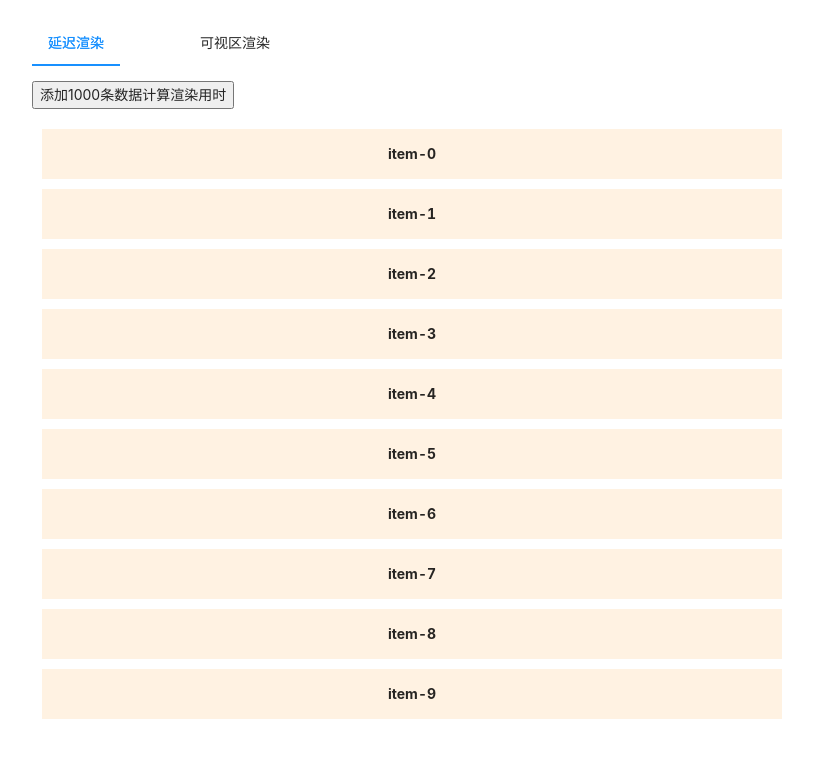
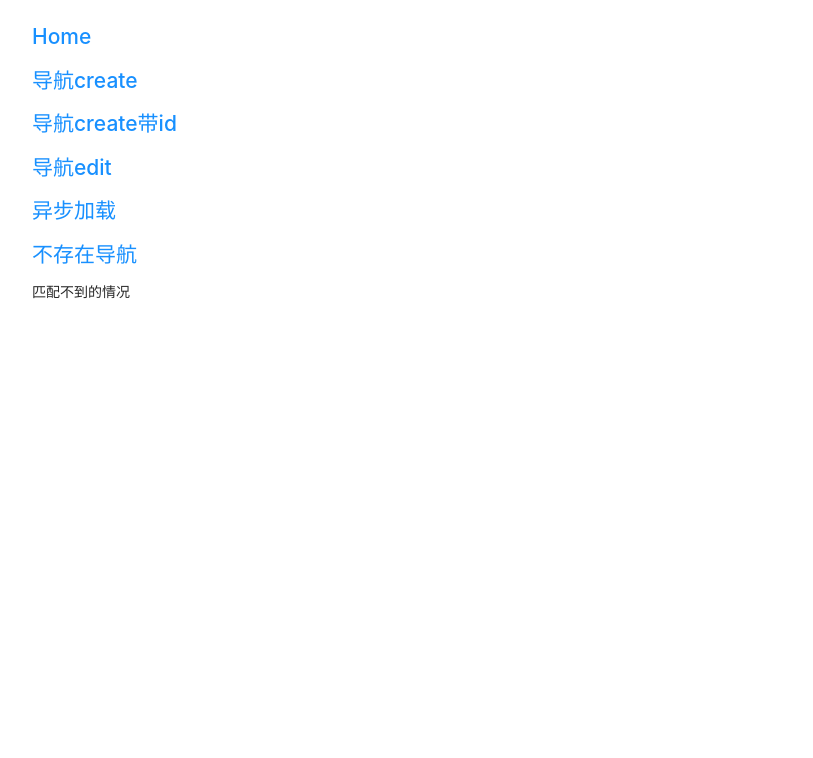
Before and after one commit to JQSC/JQSC.github.io, a React app: page / in a window 1280 px wide. Shown: the top 758 px of the page, without its empty margins (228-1041 px from the left). Built offline with nearby package versions, Linux system fonts and the light colour scheme.

Commit message:
增加路由demo

```diff
--- a/src/index.js
+++ b/src/index.js
@@ -1,12 +1,12 @@
 import React from 'react';
 import ReactDOM from 'react-dom';
 import './index.css';
-import List from './list/index';
+import Router from './router/index';
 import reportWebVitals from './reportWebVitals';
 
 ReactDOM.render(
   <React.StrictMode>
-    <List />
+    <Router />
   </React.StrictMode>,
   document.getElementById('root')
 );
--- /dev/null
+++ b/src/router/index.js
@@ -0,0 +1,108 @@
+import {
+    BrowserRouter as Router,
+    Switch,
+    Route,
+    Link,
+    useParams
+} from "react-router-dom";
+import { useState, useEffect } from 'react'
+import './index.styl'
+
+
+const routerConfig = [
+    {
+        path: '/request/:processKey',
+        component: RequestComp,
+        text: '包含process'
+    },
+    {
+        path: '/:id(create|edit)/:id?',
+        component: ComponentText,
+        text: 'create或者edite'
+    },
+    {
+        path: '*',
+        component: ComponentText,
+        text: '匹配不到的情况'
+    }
+]
+
+
+const menuConfig = [
+    {
+        url: '/', name: 'Home'
+    },
+    {
+        url: '/create', name: '导航create'
+    },
+    {
+        url: '/create/123', name: '导航create带id'
+    },
+    {
+        url: '/edit', name: '导航edit'
+    },
+    {
+        url: '/a/d/c?process=2', name: '异步加载'
+    },
+    {
+        url: '/123123213', name: '不存在导航'
+    }
+]
+
+function RouterComp() {
+
+    return (
+        <div className={'router'}>
+            <Router>
+                {
+                    menuConfig.map((item, i) => {
+                        const { url, name } = item;
+                        return <h2 key={i}><Link to={formatUrl(url)} >{name}</Link></h2>
+                    })
+                }
+                <Switch>
+                    {
+                        routerConfig.map((routeConfig, i) => {
+                            const { path, component: ComponentWrapper, text } = routeConfig;
+                            return <Route key={i} path={path} render={() => <ComponentWrapper text={text} />} />
+                        })
+                    }
+
+                </Switch>
+            </Router>
+        </div>
+    )
+}
+
+function formatUrl(url) {
+    const search = url.split('?')[1];
+    if (search && search.indexOf('process') > -1) {
+        //增加特定标识
+        return {
+            pathname: '/request/processKey123' + url
+        }
+    }
+    return url
+}
+
+function RequestComp(props) {
+    const [state, setState] = useState();
+    const { processKey } = useParams()
+
+    useEffect(() => {
+        setTimeout(() => {
+            setState(processKey)
+        }, 2000)
+
+    }, [])
+
+    return <div>{state}</div>
+}
+
+
+function ComponentText(props) {
+
+    return <div>{props.text}</div>
+}
+
+export default RouterComp
--- /dev/null
+++ b/src/router/index.styl
@@ -0,0 +1,4 @@
+.router
+    width 800px
+    padding: 20px
+    margin: 0 auto
```
Also changed, not shown: package.json (+5 -3 lines), 1 other file (tests, documents, lock files or other folders).
